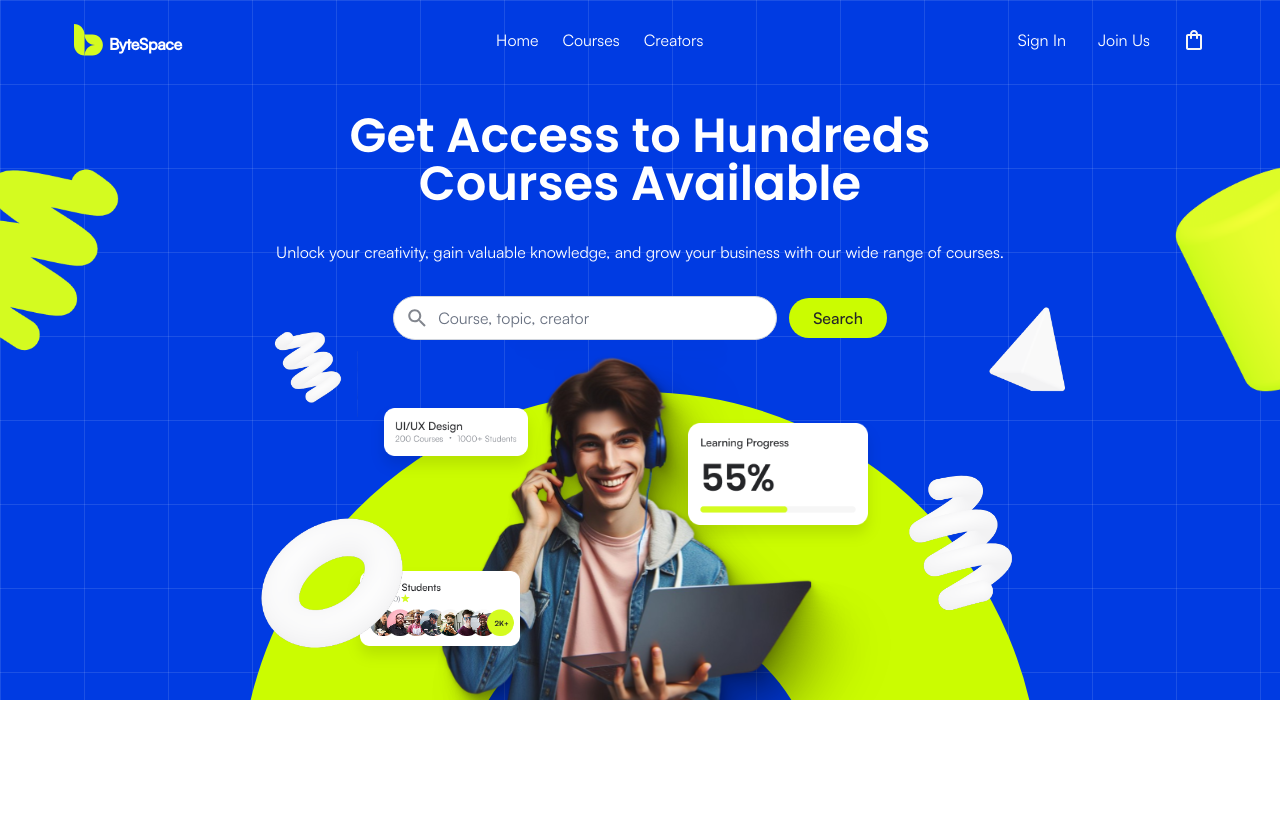
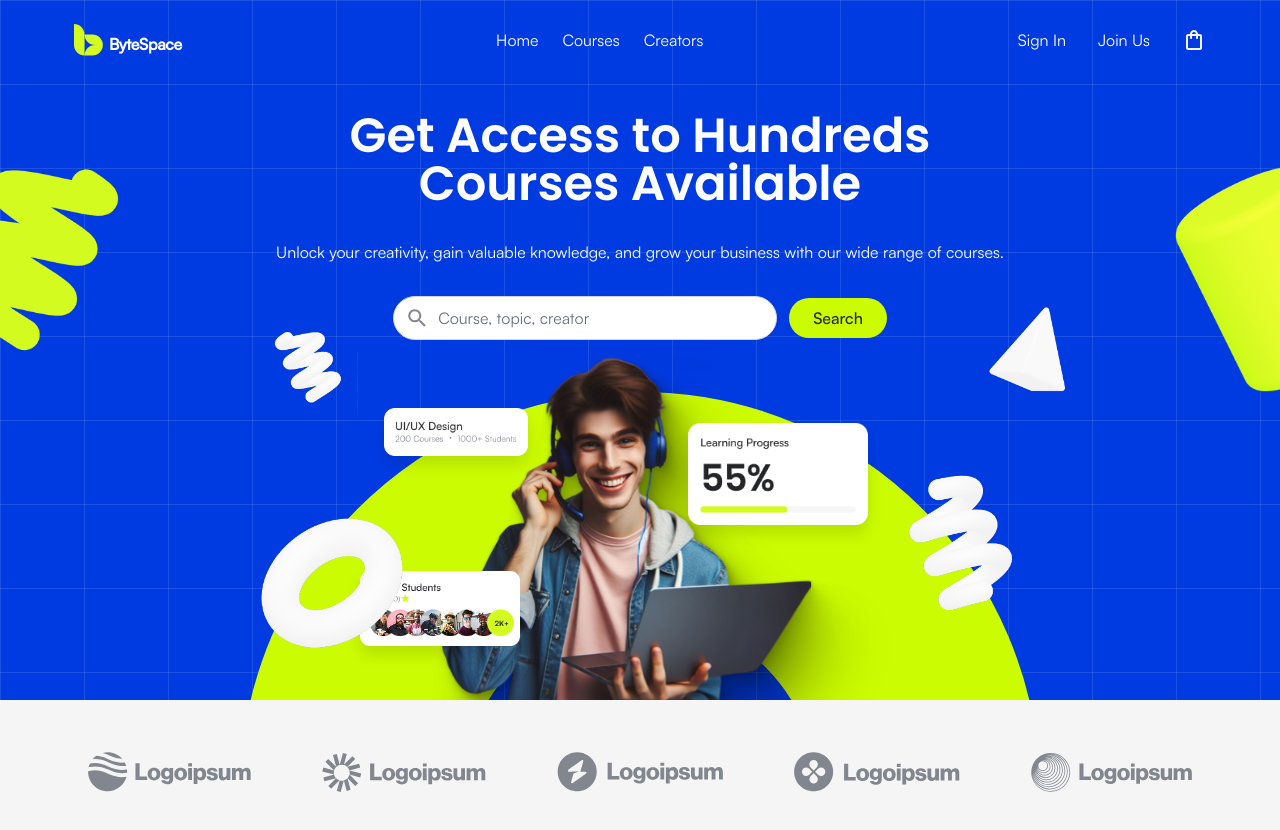
Before and after one commit to tajwararik/ByteSpace, a Next.js app: page / in a window 1280 px wide. Shown: the top 830 px of the page. Before the commit the page ends 800 px from the top, so only its background shows below. Built offline with nearby package versions, Linux system fonts and the light colour scheme.

Commit message:
Render LogoStrip

```diff
--- a/app/page.tsx
+++ b/app/page.tsx
@@ -1,9 +1,11 @@
 import Hero from "./components/Hero";
+import LogoStrip from "./components/LogoStrip";
 
 export default function Home() {
   return (
     <main>
       <Hero />
+      <LogoStrip />
     </main>
   );
 }
```
